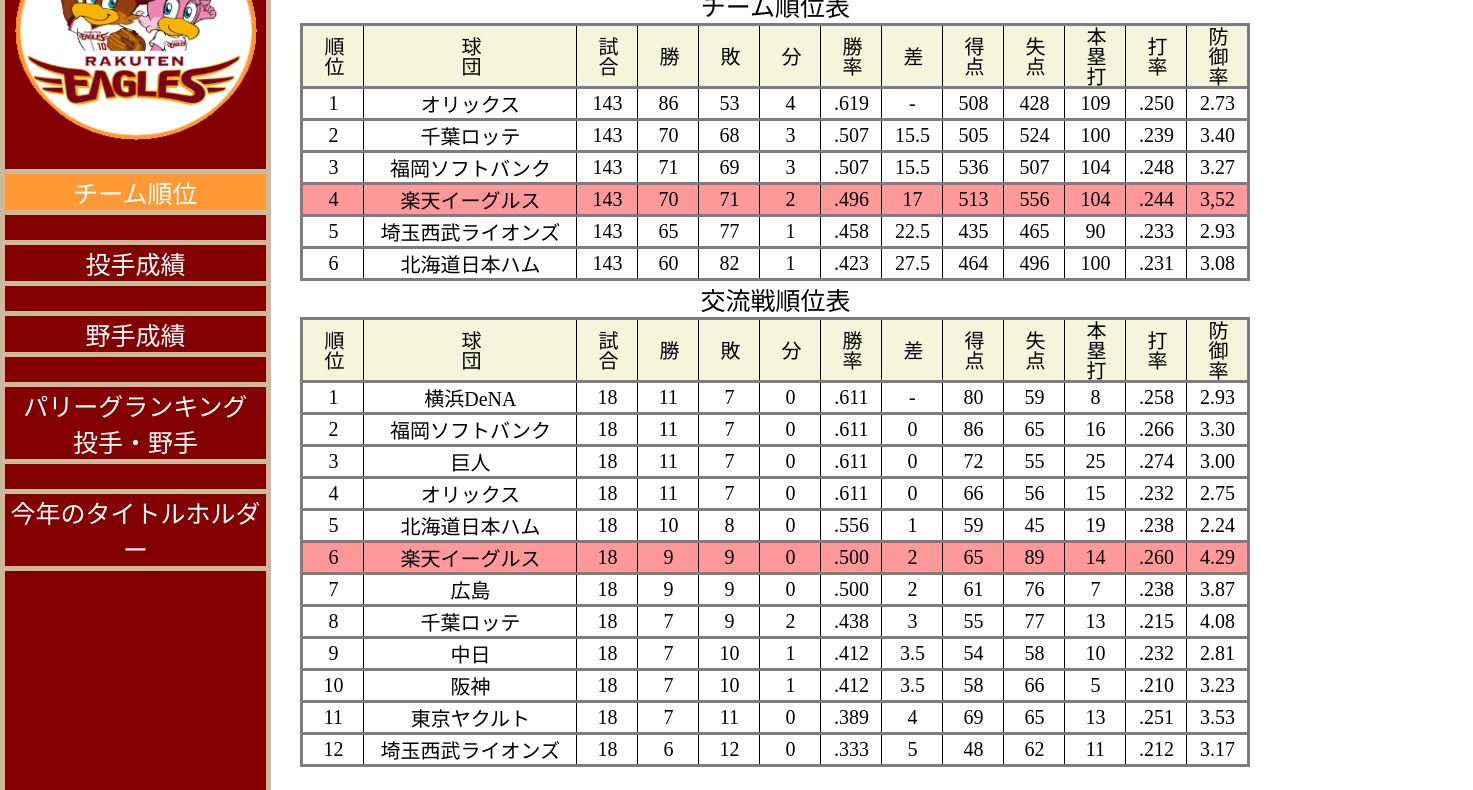
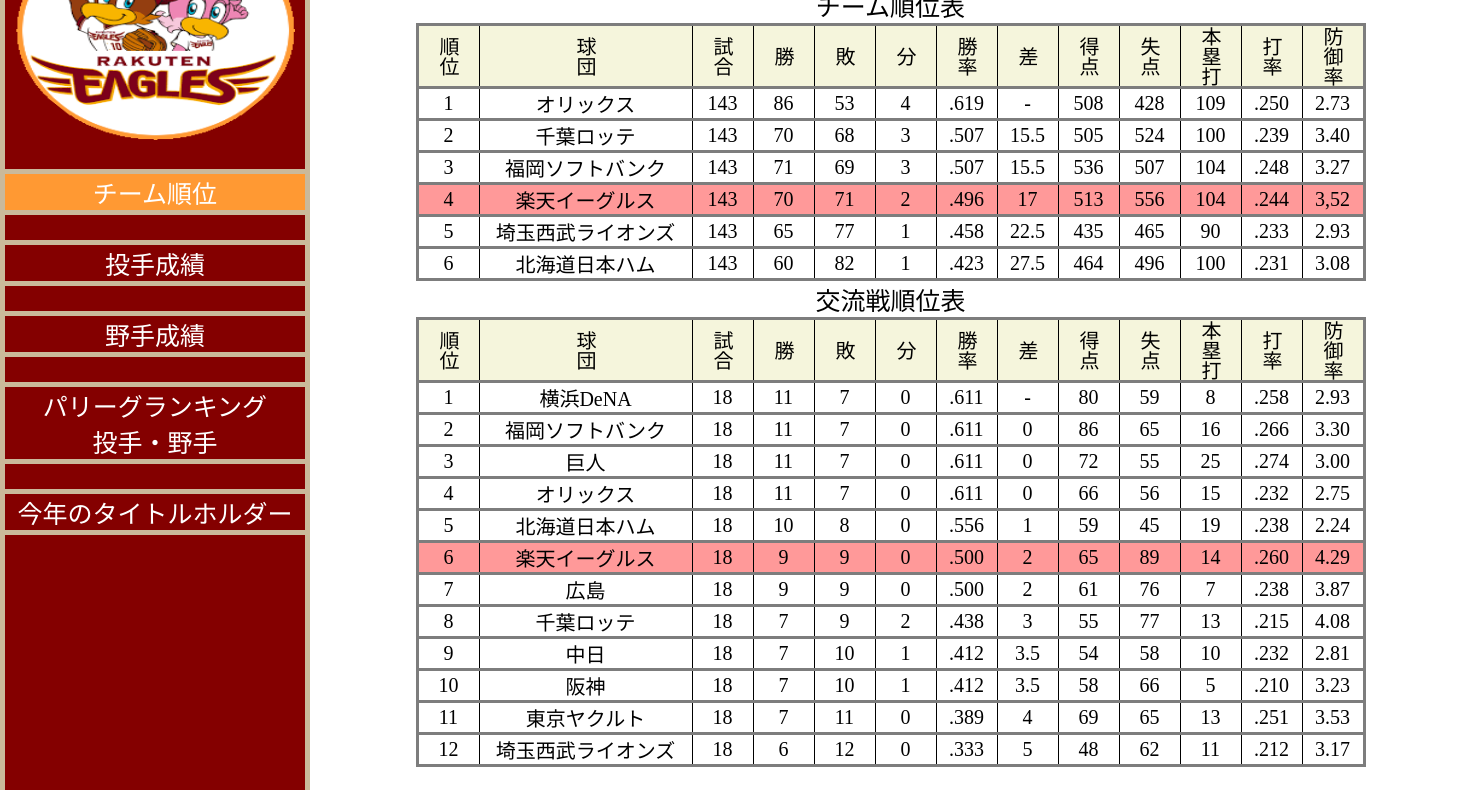
Before and after one commit to takuas/eagles_site, a plain HTML site: page index.html in a window 1280 px wide. Shown: the part 115-905 px from the top of the page, 1473 px wide, since content can reach past the window. Drawn offline with Linux system fonts and the light colour scheme.

Commit message:
CSS設定再修正

```diff
--- a/stylesheet/index.css
+++ b/stylesheet/index.css
@@ -5,7 +5,7 @@
 .layout {
   display: flex;
   height: 100vh;
-  width: 100vw;
+  width: 1473px;
 }
 
 .sub_content {
@@ -26,7 +26,7 @@
 **********/
 
 .team_image {
-  width: 19vw;
+  width: 280px;
   height: 220px;
   margin-top: 30px;
 }
```
